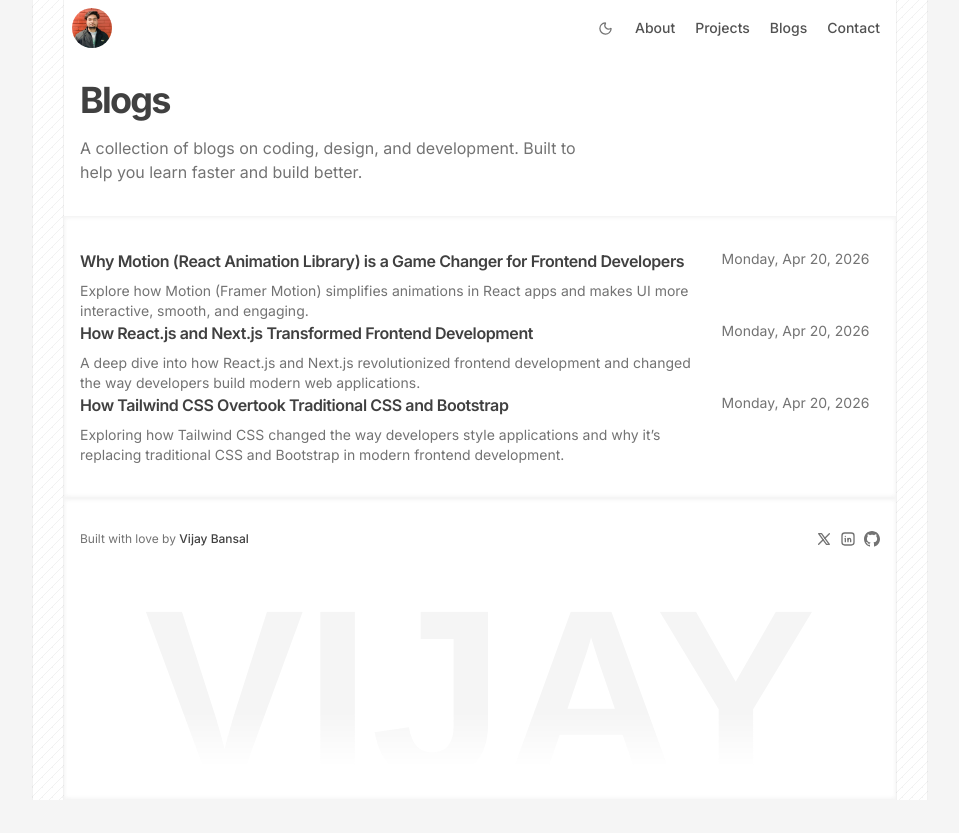
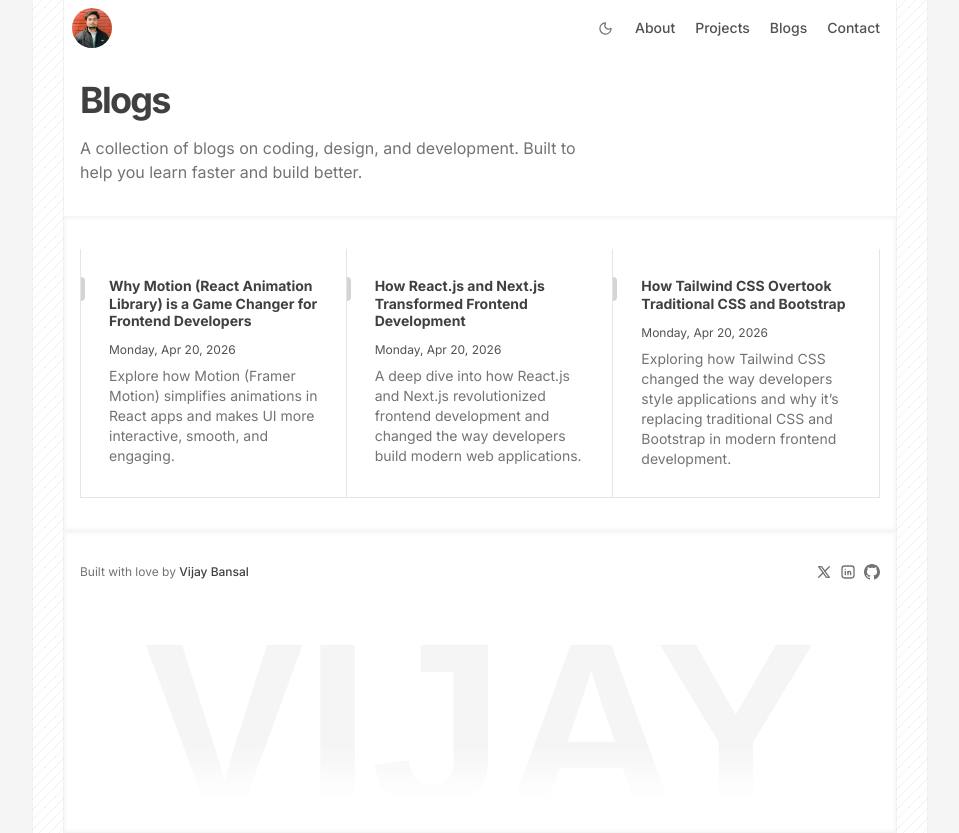
Before and after one commit to VijayBansal2004/portfolio-next, a Next.js app: page /blog in a window 1280 px wide. Shown: the whole page, without its empty margins (160-1119 px from the left). Before the commit the page ends 800 px from the top, so only its background shows below. Built offline with nearby package versions, Linux system fonts and the light colour scheme.

Commit message:
blog page ui done

```diff
--- a/app/blog/[slug]/page.tsx
+++ b/app/blog/[slug]/page.tsx
@@ -25,14 +25,12 @@ export default async function BlogPost({
 
   return (
     <div>
-      <Block className="mt-0 border-0 pt-0 shadow-[none] dark:shadow-[none]">
-        <Heading>{post.title}</Heading>
-      </Block>
-      <Block className="mt-0 border-0 pt-0 shadow-[none] dark:shadow-[none]">
+      <Block className="blog-page-block mt-0 border-0 pt-0 shadow-[none] dark:shadow-[none]">
         <div
           className={cn(
             "text-vj-secondary dark:text-vj-secondary-dark text-sm",
             "pt-4 text-sm md:text-base",
+            "prose prose-lg dark:prose-invert max-w-none",
           )}
           dangerouslySetInnerHTML={{ __html: post.content }}
         />
--- a/app/blog/page.tsx
+++ b/app/blog/page.tsx
@@ -1,12 +1,9 @@
-import { getAllPosts } from "@/lib/posts";
 import { Para } from "@/components/para";
 import { Block } from "@/components/block";
 import { Heading } from "@/components/heading";
-import BlogCard from "@/components/blog-card";
+import Blogs from "@/components/features-section-demo-2";
 
 export default function BlogPage() {
-  const POSTS = getAllPosts();
-
   return (
     <>
       <Block className="mt-0 border-0 pt-0 shadow-[none] dark:shadow-[none]">
@@ -19,9 +16,7 @@ export default function BlogPage() {
         </div>
       </Block>
       <Block>
-        {POSTS.map((post) => (
-          <BlogCard key={post.slug} {...post} />
-        ))}
+        <Blogs />
       </Block>
     </>
   );
--- a/app/contact/page.tsx
+++ b/app/contact/page.tsx
@@ -72,7 +72,7 @@ const ContactPage = () => {
             <Input
               id="name"
               type="text"
-              placeholder="Tyler Durden"
+              placeholder="Shubham Bansal"
               {...register("name", {
                 required: "Please enter your name!",
                 pattern: {
@@ -91,7 +91,7 @@ const ContactPage = () => {
             <Input
               id="email"
               type="email"
-              placeholder="tyler.durden@outlook.com"
+              placeholder="shubham.bansal@outlook.com"
               {...register("email", {
                 required: "Please enter your email!",
                 pattern: {
--- a/app/globals.css
+++ b/app/globals.css
@@ -1,4 +1,5 @@
 @import "tailwindcss";
+@plugin "@tailwindcss/typography";
 @import "tw-animate-css";
 @import "shadcn/tailwind.css";
 
@@ -58,13 +59,15 @@
   --color-vj-primary-dark: var(--color-neutral-200);
   --color-vj-secondary: var(--color-neutral-500);
   --color-vj-secondary-dark: var(--color-neutral-400);
-  --animate-ripple: ripple var(--duration,2s) ease calc(var(--i, 0)*.2s) infinite;
+  --animate-ripple: ripple var(--duration, 2s) ease calc(var(--i, 0) * 0.2s)
+    infinite;
   @keyframes ripple {
-  0%, 100% {
-    transform: translate(-50%, -50%) scale(1);
+    0%,
+    100% {
+      transform: translate(-50%, -50%) scale(1);
     }
-  50% {
-    transform: translate(-50%, -50%) scale(0.9);
+    50% {
+      transform: translate(-50%, -50%) scale(0.9);
     }
   }
 }
@@ -161,3 +164,25 @@
   animation: none;
   mix-blend-mode: normal;
 }
+
+/* Blog page css start */
+.blog-page-block h1 {
+  @apply text-vj-primary dark:text-vj-primary-dark mb-5 text-2xl leading-tight! font-bold tracking-tighter md:text-4xl;
+}
+.blog-page-block h2 {
+  @apply text-vj-primary dark:text-vj-primary-dark mb-3 text-lg font-bold tracking-tighter md:text-xl;
+}
+.blog-page-block h3 {
+  @apply text-vj-primary dark:text-vj-primary-dark mb-3 text-base font-bold tracking-tighter md:text-lg;
+}
+.blog-page-block p,
+.blog-page-block li {
+  @apply text-vj-secondary dark:text-vj-secondary-dark mt-0 mb-4 text-sm;
+}
+.blog-page-block li {
+  @apply mt-0 mb-0;
+}
+.blog-page-block hr {
+  @apply my-4 border-neutral-200 md:my-8 dark:border-neutral-700;
+}
+/* Blog page css end*/
--- /dev/null
+++ b/components/features-section-demo-2.tsx
@@ -0,0 +1,58 @@
+import { getAllPosts } from "@/lib/posts";
+import { cn } from "@/lib/utils";
+import { BLOG_CARDS_PROPS } from "@/types/types";
+import Link from "next/link";
+import { Para } from "./para";
+
+export default function Blogs() {
+  const POSTS = getAllPosts();
+
+  return (
+    <div className="relative z-10 grid max-w-7xl grid-cols-1 sm:grid-cols-2 md:grid-cols-3">
+      {POSTS.map((post, idx) => (
+        <BlogGridCard key={post.slug} {...post} index={idx} />
+      ))}
+    </div>
+  );
+}
+
+export const BlogGridCard = ({
+  slug,
+  title,
+  description,
+  date,
+  index = 0,
+}: BLOG_CARDS_PROPS) => {
+  return (
+    <Link href={`/blog/${slug}`}>
+      <div
+        className={cn(
+          "group/feature relative flex h-full flex-col py-5 pt-0 md:border-r md:py-7 dark:border-neutral-800",
+          (index === 0 || index === 3) && "md:border-l dark:border-neutral-800",
+          index < 3 && "md:border-b dark:border-neutral-800",
+        )}
+      >
+        {index < 3 && (
+          <div className="pointer-events-none absolute inset-0 h-full w-full bg-linear-to-t from-neutral-100 to-transparent opacity-0 transition duration-200 group-hover/feature:opacity-100 dark:from-neutral-800" />
+        )}
+        {index >= 3 && (
+          <div className="pointer-events-none absolute inset-0 h-full w-full bg-linear-to-b from-neutral-100 to-transparent opacity-0 transition duration-200 group-hover/feature:opacity-100 dark:from-neutral-800" />
+        )}
+
+        <div className="relative z-10 mb-2 px-5 text-lg font-bold md:px-7">
+          <div className="absolute inset-y-0 left-0 h-6 w-1 origin-center rounded-tr-full rounded-br-full bg-neutral-300 transition-all duration-200 group-hover/feature:h-8 group-hover/feature:bg-blue-500 dark:bg-neutral-700" />
+          <span className="text-vj-primary dark:text-vj-primary-dark sm:text-md inline-block text-sm leading-tight font-bold transition duration-200 group-hover/feature:translate-x-2">
+            {title}
+          </span>
+        </div>
+        <div className="relative z-10 mb-2 px-5 text-xs text-neutral-600 md:px-7 dark:text-neutral-400">
+          {date}
+        </div>
+
+        <Para className="relative z-10 max-w-xs px-5 text-sm md:px-7">
+          {description}
+        </Para>
+      </div>
+    </Link>
+  );
+};
--- a/components/navbar.tsx
+++ b/components/navbar.tsx
@@ -26,7 +26,7 @@ export default function NavigationBar() {
     },
     {
       name: "Blogs",
-      link: "/blogs",
+      link: "/blog",
     },
     {
       name: "Contact",
--- a/package.json
+++ b/package.json
@@ -9,7 +9,8 @@
     "lint": "eslint"
   },
   "dependencies": {
-    "@tabler/icons-react": "^3.37.1",
+    "@tabler/icons-react": "^3.41.1",
+    "@tailwindcss/typography": "^0.5.19",
     "class-variance-authority": "^0.7.1",
     "clsx": "^2.1.1",
     "dotenv": "^17.3.1",
--- a/types/types.ts
+++ b/types/types.ts
@@ -10,6 +10,7 @@ export type BLOG_CARDS_PROPS = {
   date: string;
   description: string;
   content: string;
+  index?: number;
 };
 
 export type WORK_COMPANIES_PROPS = {
```
Also changed, not shown: 1 other file (tests, documents, lock files or other folders).
